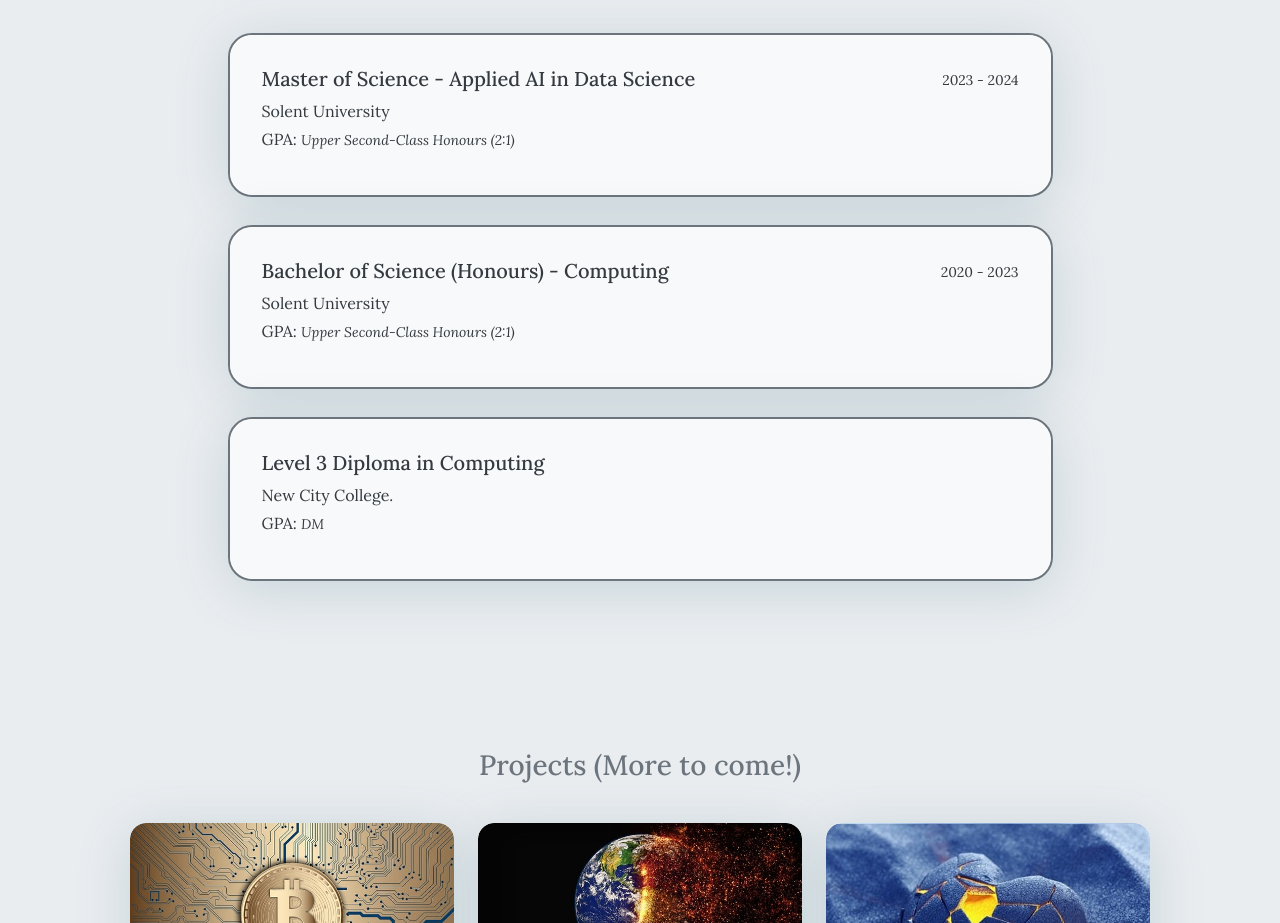
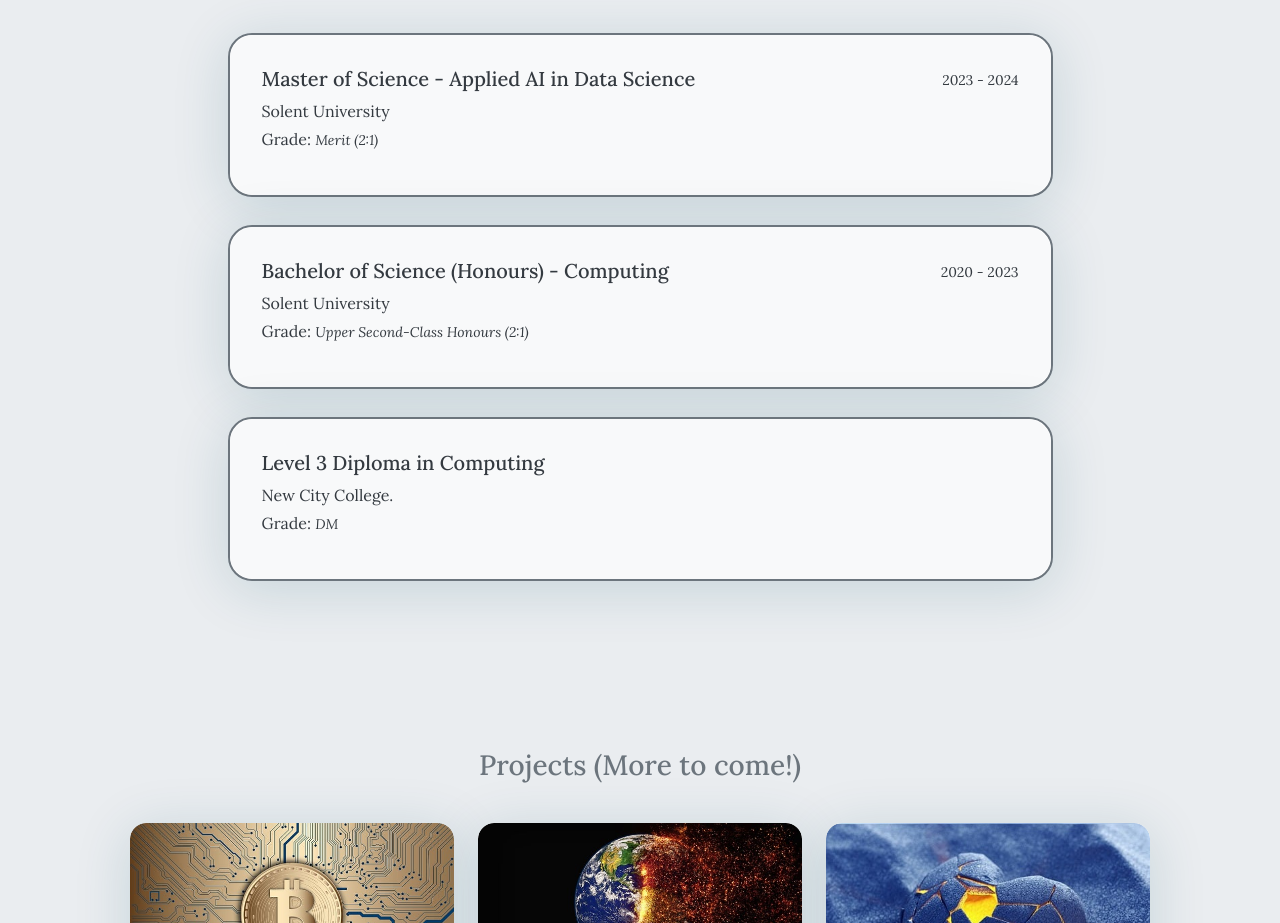
Before and after one commit to eltonczlon123/eltonczlon123.github.io, a plain HTML site: page index.html in a window 1280 px wide. Shown: the part 1740-2663 px from the top of the page. Drawn offline with Linux system fonts and the light colour scheme.

Commit message:
Update index.html

```diff
--- a/index.html
+++ b/index.html
@@ -411,9 +411,9 @@ My Portfolio :)
 
 
                                 <div class="py-1">
-                                    GPA:
+                                    Grade:
                                     <i>
-                                        <small>Upper Second-Class Honours (2:1)</small>
+                                        <small>Merit (2:1)</small>
                                     </i>
                                 </div>
 
@@ -446,7 +446,7 @@ My Portfolio :)
 
 
                                 <div class="py-1">
-                                    GPA:
+                                    Grade:
                                     <i>
                                         <small>Upper Second-Class Honours (2:1)</small>
                                     </i>
@@ -481,7 +481,7 @@ My Portfolio :)
 
 
                                 <div class="py-1">
-                                    GPA:
+                                    Grade:
                                     <i>
                                         <small>DM</small>
                                     </i>
```
